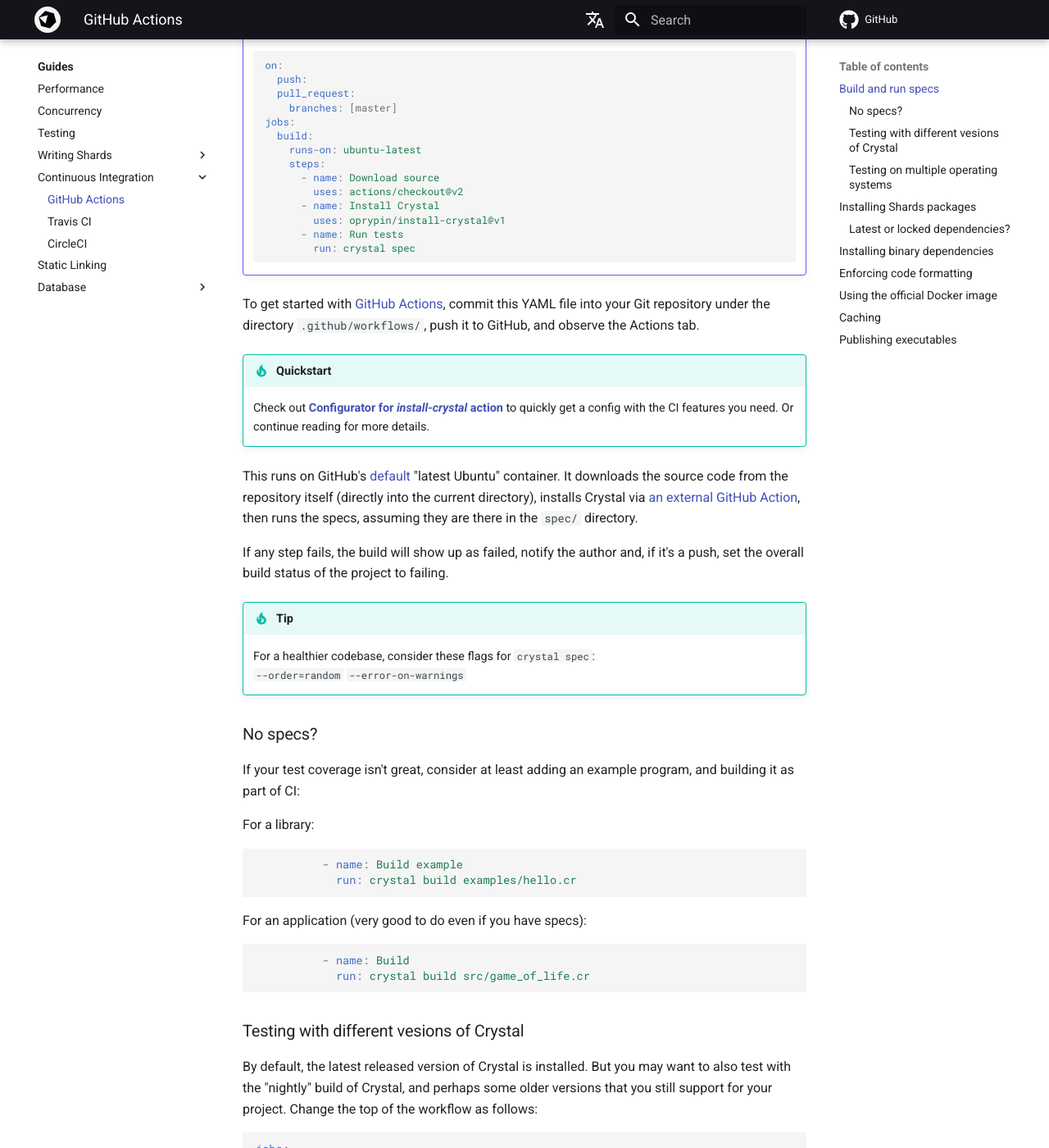
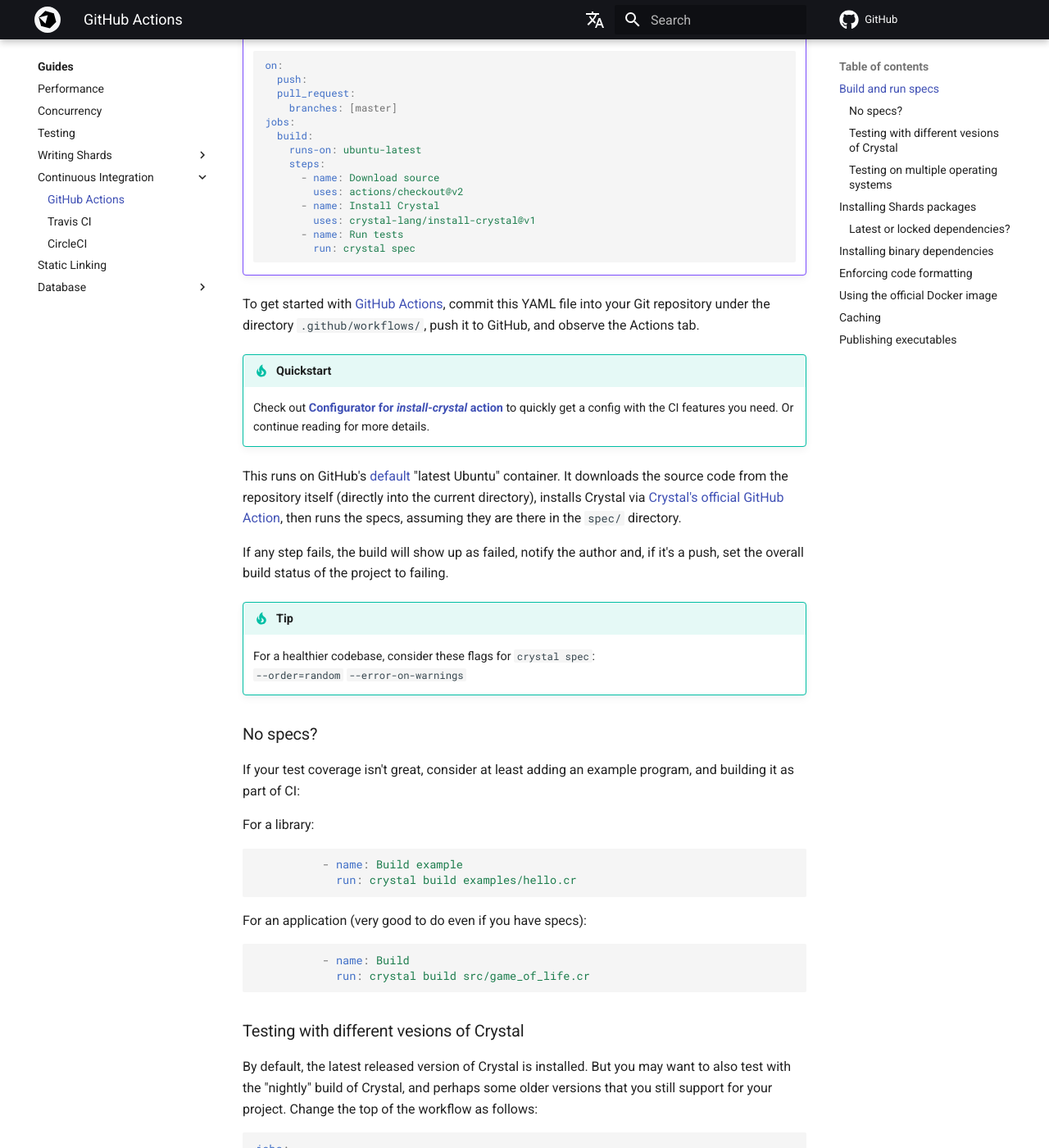
Before and after one commit to crystal-lang/crystal-book, an MkDocs documentation site: the page built from docs/guides/ci/gh-actions.md, in a window 1280 px wide and 1400 px high, scrolled down 345 px. Shown: the whole window at 82% size. Built offline with MkDocs 1.6.1 and Material for MkDocs 9.7.7, drawn with Linux system fonts in a browser that asks for light colours; nearby versions of some CDN libraries; library files that are not in the unit come from our copies; comment, search, counter and statistics services are not loaded; some of the changed text lies outside the part shown.

Commit message:
Use the new location of install-crystal GitHub Action
It was moved to this org, as https://github.com/crystal-lang/install-crystal

````diff
--- a/docs/guides/ci/gh-actions.md
+++ b/docs/guides/ci/gh-actions.md
@@ -17,7 +17,7 @@
           - name: Download source
             uses: actions/checkout@v2
           - name: Install Crystal
-            uses: oprypin/install-crystal@v1
+            uses: crystal-lang/install-crystal@v1
           - name: Run tests
             run: crystal spec
     ```
@@ -25,9 +25,9 @@
 To get started with [GitHub Actions](https://docs.github.com/en/actions/guides/about-continuous-integration#about-continuous-integration-using-github-actions), commit this YAML file into your Git repository under the directory `.github/workflows/`, push it to GitHub, and observe the Actions tab.
 
 !!! tip "Quickstart"
-    Check out [**Configurator for *install-crystal* action**](https://oprypin.github.io/install-crystal/configurator.html) to quickly get a config with the CI features you need. Or continue reading for more details.
+    Check out [**Configurator for *install-crystal* action**](https://crystal-lang.github.io/install-crystal/configurator.html) to quickly get a config with the CI features you need. Or continue reading for more details.
 
-This runs on GitHub's [default](https://docs.github.com/en/actions/using-github-hosted-runners/about-github-hosted-runners#supported-runners-and-hardware-resources) "latest Ubuntu" container. It downloads the source code from the repository itself (directly into the current directory), installs Crystal via [an external GitHub Action](https://github.com/oprypin/install-crystal), then runs the specs, assuming they are there in the `spec/` directory.
+This runs on GitHub's [default](https://docs.github.com/en/actions/using-github-hosted-runners/about-github-hosted-runners#supported-runners-and-hardware-resources) "latest Ubuntu" container. It downloads the source code from the repository itself (directly into the current directory), installs Crystal via [Crystal's official GitHub Action](https://github.com/crystal-lang/install-crystal), then runs the specs, assuming they are there in the `spec/` directory.
 
 If any step fails, the build will show up as failed, notify the author and, if it's a push, set the overall build status of the project to failing.
 
@@ -69,7 +69,7 @@
       - name: Download source
         uses: actions/checkout@v2
       - name: Install Crystal
-        uses: oprypin/install-crystal@v1
+        uses: crystal-lang/install-crystal@v1
         with:
           crystal: ${{ matrix.crystal }}
       - ...
````
Also changed, not shown: 1 other file.
